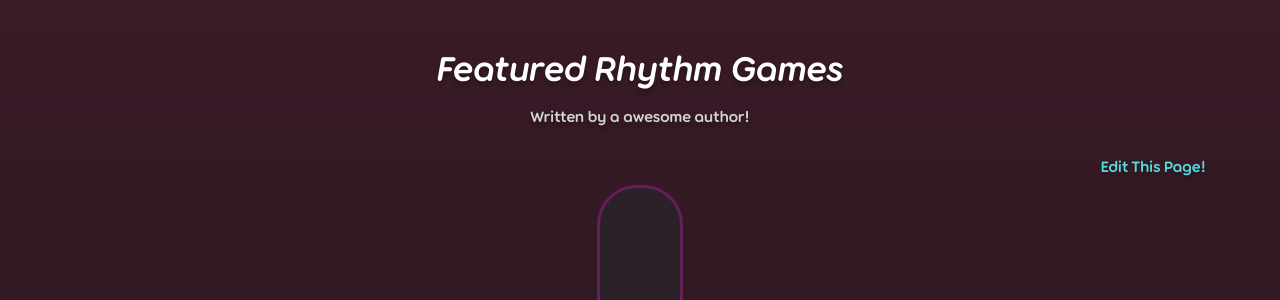
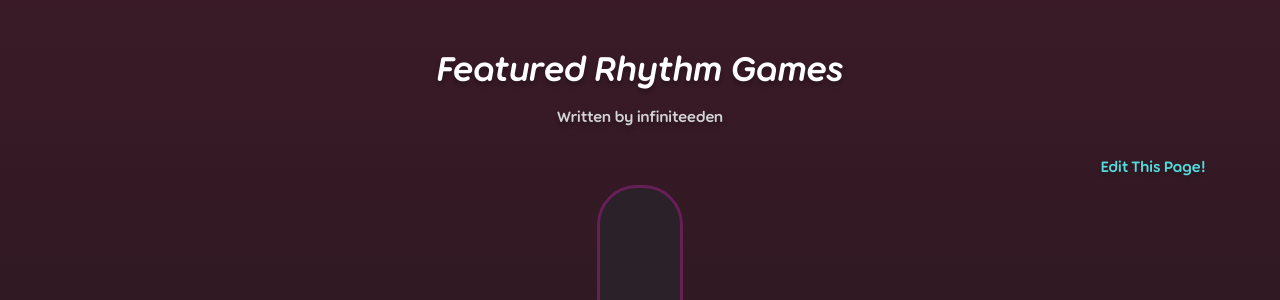
Before and after one commit to CamelliaCommunity/Wiki, a Jekyll site: the page built from _posts/2023-11-22-featuredgames.md, in a window 1280 px wide and 1214 px high. Shown: the part 160-460 px from the top of the window. Built offline with Jekyll 4.4.1, drawn with Linux system fonts in a browser that asks for light colours; part of the change alters nothing that is shown.

Commit message:
Update 2023-11-22-featuredgames.md

```diff
--- a/_posts/2023-11-22-featuredgames.md
+++ b/_posts/2023-11-22-featuredgames.md
@@ -3,6 +3,6 @@ layout: article
 title: Featured Rhythm Games
 date: 2023-11-22 17:04 -0600
 category: posts
-author: a awesome author!
-description: Insert a awesome description!
+author: infiniteeden
+description: This is where we will talk about Camellia's featuring in rhythm games.
 ---
```
